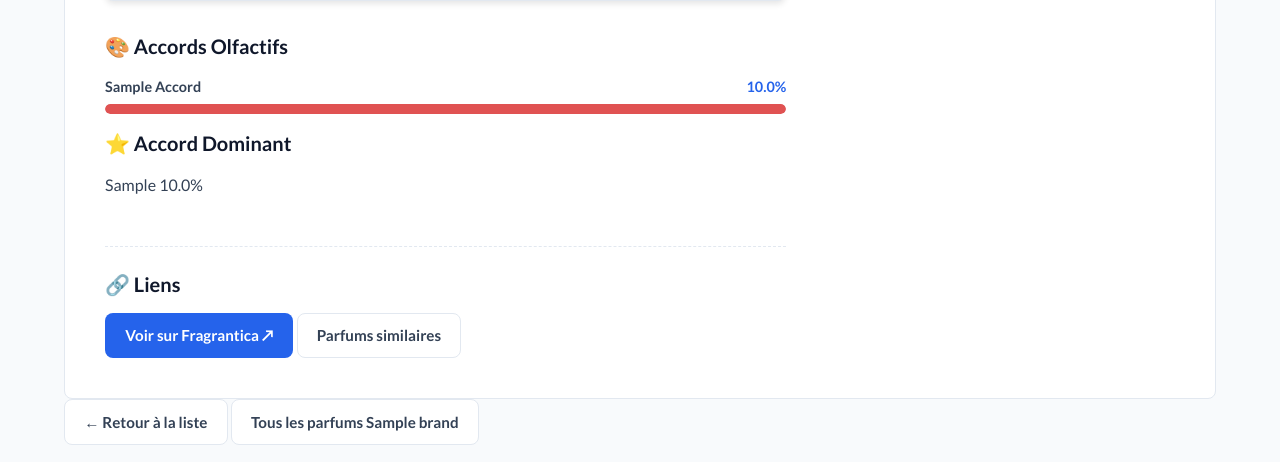
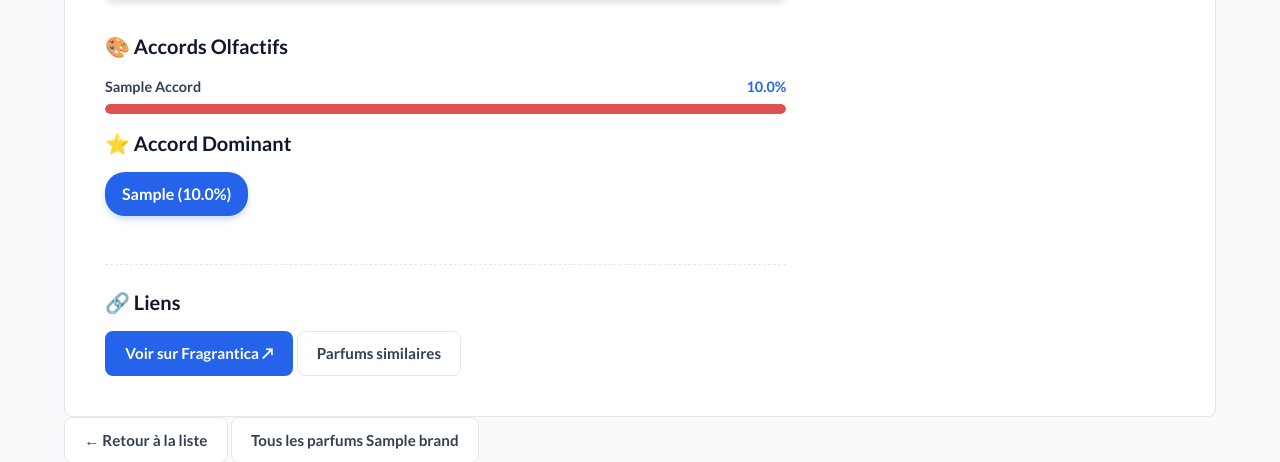
Before and after one commit to lubinbenoit/fragrantica, a Flask app: template webapp/templates/perfume_detail.html in a window 1280 px wide. Shown: the part 878-1340 px from the top of the page. Run offline with Flask 3, Linux system fonts and the light colour scheme; the template is opened without the code that fills it: most values are stand-ins (such as "Sample title", 1, 10 or a date in 2020); grey boxes marked "Sample" are stand-in pictures.

Commit message:
perfume details accord dominant en couleur

```diff
--- a/webapp/templates/perfume_detail.html
+++ b/webapp/templates/perfume_detail.html
@@ -57,12 +57,9 @@
                 {% if perfume.dominant_accord %}
                 <section class="detail-section">
                     <h3>⭐ Accord Dominant</h3>
-                    <div class="dominant-accord">
-                        <span class="accord-badge-large">
-                            {{ perfume.dominant_accord[0] | title }}
-                        </span>
-                        <span class="accord-score">
-                            {{ perfume.dominant_accord[1] | percentage }}
+                    <div class="dominant-accord" style="margin-top: 10px;">
+                        <span class="accord-badge" style="display: inline-block; background-color: #2563eb; color: white; padding: 8px 16px; border-radius: 20px; font-weight: 600; font-size: 1rem; box-shadow: 0 4px 6px rgba(37, 99, 235, 0.2);">
+                            {{ perfume.dominant_accord[0] | title }} ({{ perfume.dominant_accord[1] | percentage }})
                         </span>
                     </div>
                 </section>
```
